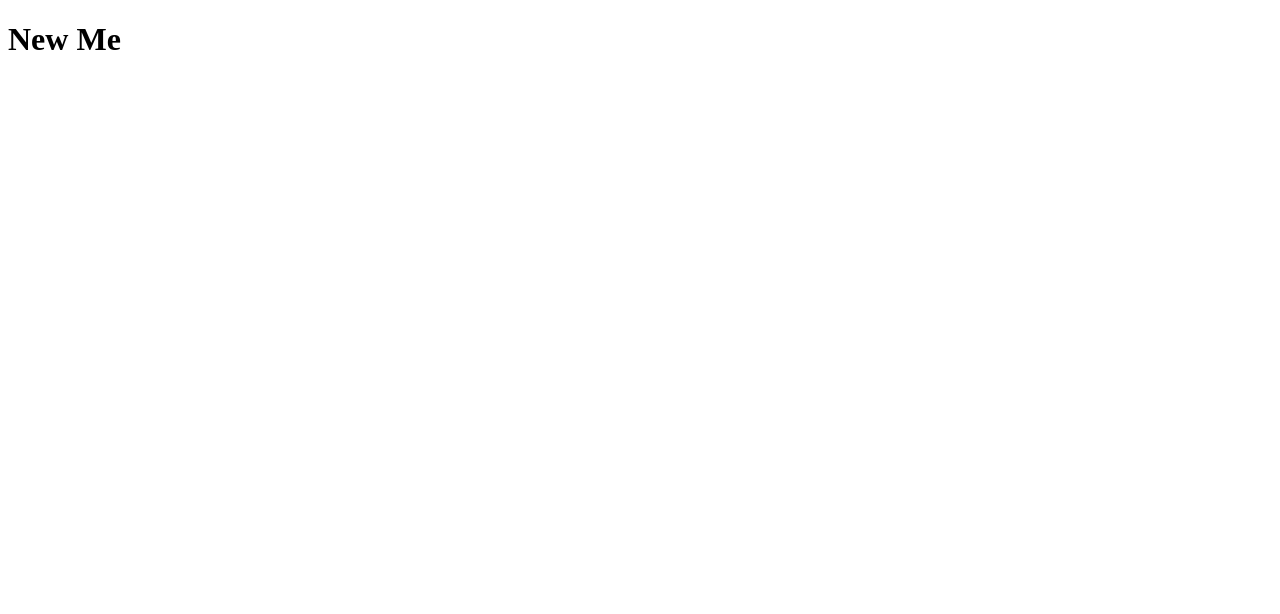
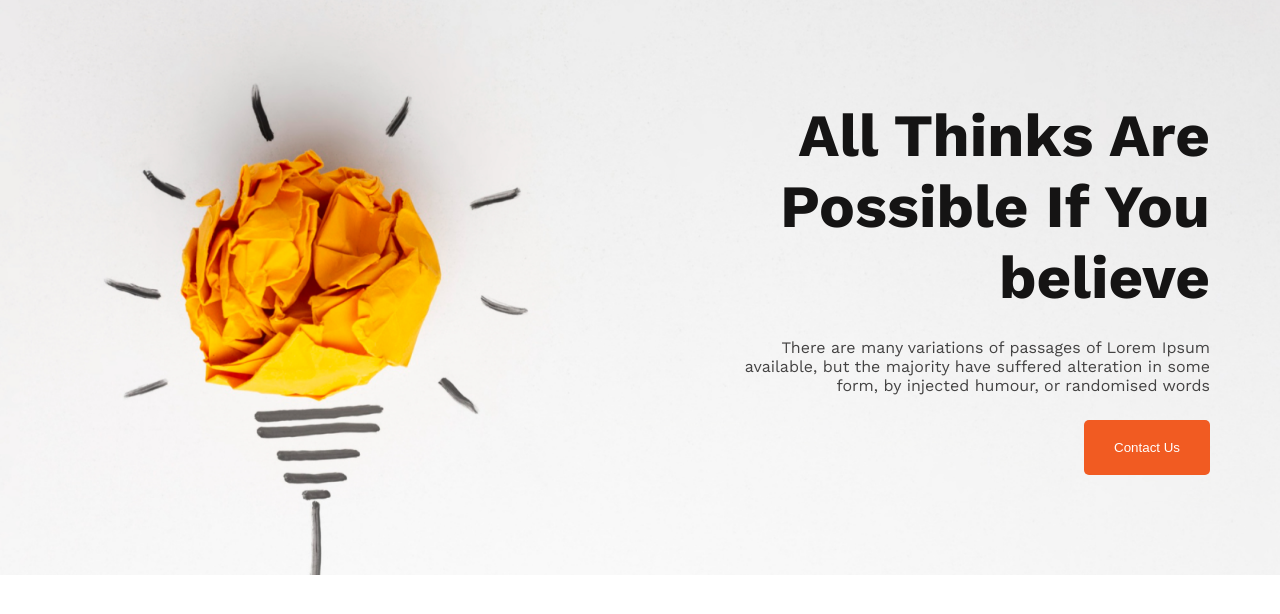
Before and after one commit to pantho0/new-me, a plain HTML site: page index.html in a window 1280 px wide. Drawn offline with nearby package versions, Linux system fonts and the light colour scheme.

Commit message:
added header section items

```diff
--- a/index.html
+++ b/index.html
@@ -1,16 +1,39 @@
 <!DOCTYPE html>
 <html lang="en">
+
 <head>
     <meta charset="UTF-8">
     <meta name="viewport" content="width=device-width, initial-scale=1.0">
     <title>New Me</title>
+    <link rel="preconnect" href="https://fonts.googleapis.com">
+    <link rel="preconnect" href="https://fonts.gstatic.com" crossorigin>
+    <link href="https://fonts.googleapis.com/css2?family=Work+Sans:wght@400;700;800&display=swap" rel="stylesheet">
     <link rel="stylesheet" href="styles/styles.css">
 </head>
+
 <body>
-    <header>
-        <h1>New Me</h1>
+    <header class="header">
+        <section class="container">
+            <div class="inner-container">
+                <div class="header-title">
+                    <h2>All Thinks Are <br> Possible If You <br> believe</h2>
+                </div>
+                <div class="header-desc">
+                    <p>There are many variations of passages of Lorem Ipsum <br> available, but the majority have suffered
+                        alteration in some <br> form, by injected humour, or randomised words</p>
+                </div>
+                <div class="btn">
+                    <button class="btn-primary">Contact Us</button>
+                </div>
+            </div>
+        </section>
     </header>
-    <main></main>
+    <main>
+        <section>
+
+        </section>
+    </main>
     <footer></footer>
 </body>
+
 </html>
--- a/styles/styles.css
+++ b/styles/styles.css
@@ -0,0 +1,51 @@
+* {
+    margin: 0;
+    padding: 0;
+}
+
+/* Global fonts */
+main,
+header {
+    font-family: 'Work Sans', sans-serif;
+}
+
+/* Header Section Styles here */
+.header {
+    width: 100%;
+    background-image: url('../images/banner/banner1.png');
+    background-repeat: no-repeat;
+    background-position: center;
+    background-size: cover;
+    padding: 100px 0px;
+}
+
+.container {
+    max-width: 1140px;
+    margin: 0px auto;
+
+}
+
+.header-title,
+.header-desc,
+.btn {
+    text-align: right;
+}
+
+.header-title h2 {
+    color: #151414;
+    font-size: 60px;
+    font-weight: 700;
+}
+
+.header-desc {
+    color: #444343;
+    font-size: 16px;
+    margin: 25px 0px;
+}
+.btn-primary{
+    border-radius: 5px;
+    background: #F15B22;
+    padding: 20px 30px;
+    border: 0;
+    color: #fff;
+}
```
